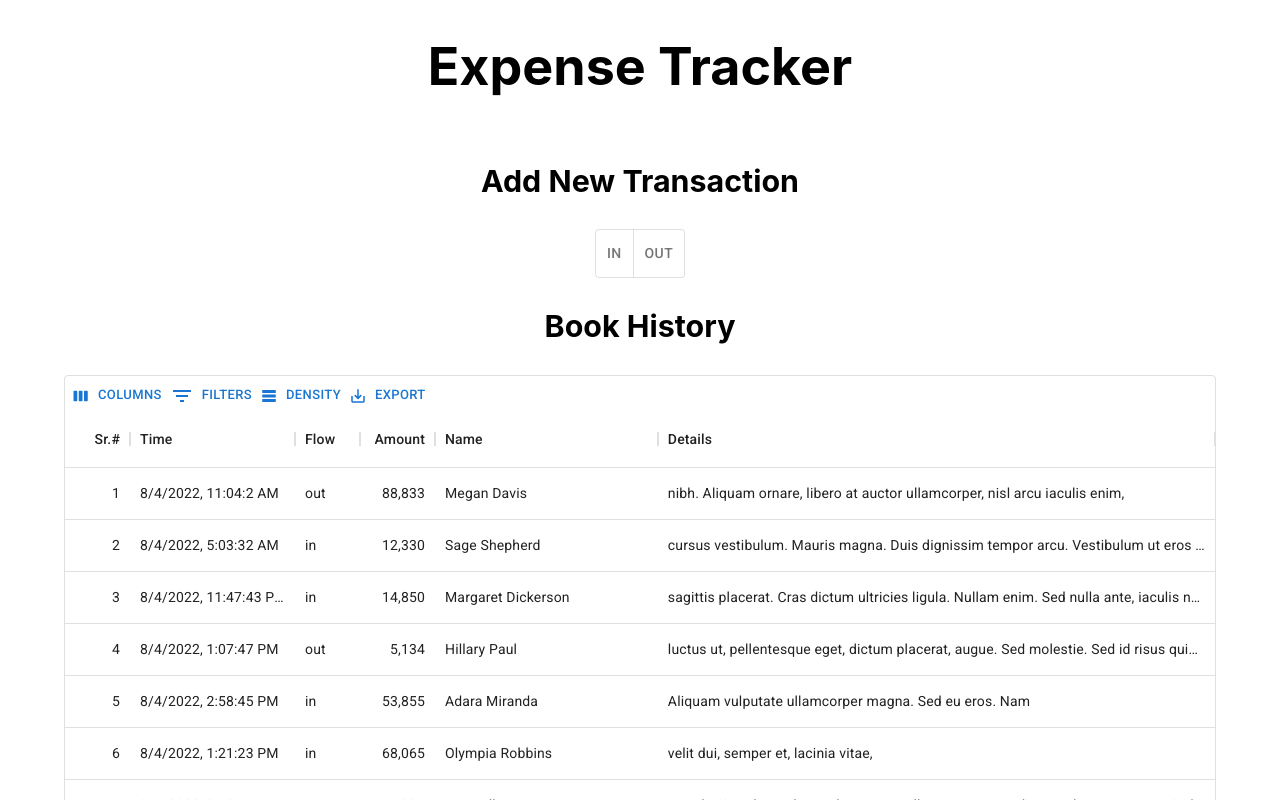
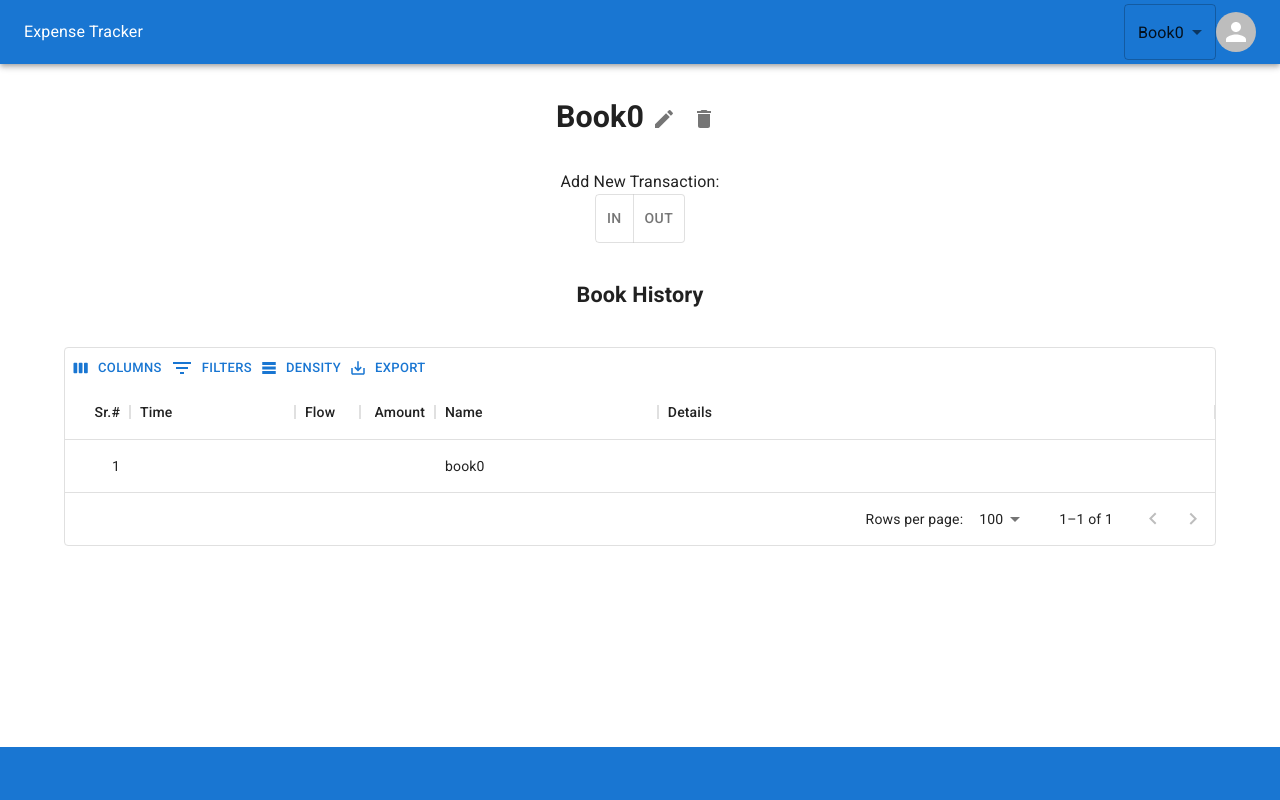
Before and after one commit to 123mahmad/expense-tracker, a React (Create React App) app: page / in a window 1280 px wide. Shown: the top 800 px of the page. Built offline with nearby package versions, Linux system fonts and the light colour scheme.

Commit message:
Add Sample Books and navbar and footer

```diff
--- a/src/App.css
+++ b/src/App.css
@@ -13,7 +13,7 @@ body {
   display: flex;
   flex-direction: column;
   align-items: center;
-  justify-content: center;
+  justify-content: space-between;
   font-size: calc(10px + 2vmin);
   /* background-color: #282c34;
   color: white; */
--- a/src/App.js
+++ b/src/App.js
@@ -1,17 +1,24 @@
 import './App.css';
-import { createContext, useState } from 'react';
+import { createContext, useEffect, useState } from 'react';
 import { AddTransaction } from './Components/AddTransaction';
 import { BookHistory } from './Components/BookHistory';
+import { AppBar, Avatar, BottomNavigation, createTheme, IconButton, MenuItem, Select, Toolbar, Typography } from '@mui/material';
+import { Box } from '@mui/system';
+import { Delete, Edit } from '@mui/icons-material';
 
 export let Context = createContext(null);
 
 function App() {
-  let [book, setBook] = useState([]);
+  let [library, setLibrary] = useState({Book0: [{'name':'book0'}], Book1:[{'name':'book1'}], Book2:[{'name':'book2'}], Book3:[{'name':'book3'}]});
+  let [currentBookName, setCurrentBookName] = useState('Book0')
+  let [book, setBook] = useState(library.Book0);
   let [transaction, setTransaction] = useState({
+    id: '',
+    time: '',
     moneyFlow: '',
+    amount: '',
     name: '',
-    details: '',
-    amount: ''
+    details: ''
   });
 
   let contextPayload = {
@@ -21,13 +28,46 @@ function App() {
     setTransaction
   };
 
+  useEffect(() => {
+    setLibrary({...library, [currentBookName]: book})
+    // eslint-disable-next-line
+  },[currentBookName, book])
+
+  function handleChange(e) {
+    let value = e.target.value;
+    setCurrentBookName(value);
+    let currentBook = library[value];
+    setBook(currentBook);
+  }
+
   return (
     <Context.Provider value={contextPayload}>
-      <div className="App">
-        <h1>Expense Tracker</h1>
+      <Box className="App">
+        <AppBar position='static'>
+          <Toolbar sx={{justifyContent: 'center'}}>
+            <Typography sx={{marginRight: 'auto'}}>Expense Tracker</Typography>
+            <Select labelId='selectBook' value={currentBookName} onChange={handleChange}>
+              {Object.keys(library).map((bookName, index) => {
+                  return <MenuItem key={index} value={bookName}>{bookName}</MenuItem>
+              })}
+            </Select>
+            <Avatar/>
+          </Toolbar>
+        </AppBar>
+        <h3>
+          {currentBookName}
+          {/* <Edit/> */}
+          <IconButton><Edit/></IconButton>
+          <IconButton><Delete/></IconButton>
+        </h3>
         <AddTransaction/>
         <BookHistory/>
-      </div>
+        <BottomNavigation
+          sx={{width: '100vw',
+          backgroundColor: createTheme().palette.primary.main}}
+        >
+        </BottomNavigation>
+      </Box>
     </Context.Provider>
   );
 }
--- a/src/Components/AddOutFlow.js
+++ b/src/Components/AddInOutflow.js
@@ -1,11 +1,11 @@
-import { Button, FormControl, Input, InputLabel } from '@mui/material'
+import { FormControl, Input, InputLabel } from '@mui/material'
 import { Container } from '@mui/system';
 import React, { useContext } from 'react'
 import { Context } from '../App';
 
-export const AddOutflow = () => {
+export const AddInOutflow = () => {
 
-  let {transaction, setTransaction, book, setBook} = useContext(Context);
+  let {transaction, setTransaction} = useContext(Context);
 
   function handleChange(e) {
     let name = e.target.name;
@@ -13,18 +13,21 @@ export const AddOutflow = () => {
     setTransaction({...transaction, [name]: value})
   };
 
-  function handleSubmission() {
-    setBook(book.concat({...transaction, 'time': new Date()}));
-    setTransaction({});
-  };
-
   return (
     <Container>
       <div>
-        <FormControl>
-          <InputLabel htmlFor='name'>To:</InputLabel>
-          <Input onChange={handleChange} name='name' id='name' type='text' value={transaction.name}></Input>
-        </FormControl>
+        {transaction.moneyFlow === 'in'
+          &&
+          <FormControl>
+            <InputLabel htmlFor='name'>From:</InputLabel>
+            <Input onChange={handleChange} name='name' id='name' type='text' value={transaction.name}></Input>
+          </FormControl>}
+        {transaction.moneyFlow === 'out'
+          &&
+          <FormControl>
+            <InputLabel htmlFor='name'>To:</InputLabel>
+            <Input onChange={handleChange} name='name' id='name' type='text' value={transaction.name}></Input>
+          </FormControl>}
       </div>
       <br></br>
       <div>
@@ -40,8 +43,6 @@ export const AddOutflow = () => {
           <Input onChange={handleChange} name='amount' id='amount' type='number' value={transaction.amount}></Input>
         </FormControl>
       </div>
-      <br></br>
-      <Button variant='contained' onClick={handleSubmission}>Submit</Button>
     </Container>
   )
 }
--- a/src/Components/AddInflow.js
+++ /dev/null
@@ -1,47 +0,0 @@
-import { Button, FormControl, Input, InputLabel } from '@mui/material'
-import { Container } from '@mui/system';
-import React, { useContext } from 'react'
-import { Context } from '../App';
-
-export const AddInflow = () => {
-
-  let {transaction, setTransaction, book, setBook} = useContext(Context);
-
-  function handleChange(e) {
-    let name = e.target.name;
-    let value = e.target.value;
-    setTransaction({...transaction, [name]: value})
-  };
-
-  function handleSubmission() {
-    setBook(book.concat({...transaction, 'time': new Date()}));
-    setTransaction({});
-  };
-
-  return (
-    <Container>
-      <div>
-        <FormControl>
-          <InputLabel htmlFor='name'>From:</InputLabel>
-          <Input onChange={handleChange} name='name' id='name' type='text' value={transaction.name}></Input>
-        </FormControl>
-      </div>
-      <br></br>
-      <div>
-        <FormControl>
-          <InputLabel htmlFor='details'>Details:</InputLabel>
-          <Input onChange={handleChange} name='details' id='details' type='text' value={transaction.details}></Input>
-        </FormControl>
-      </div>
-      <br></br>
-      <div>
-        <FormControl>
-          <InputLabel htmlFor='amount'>Amount:</InputLabel>
-          <Input onChange={handleChange} name='amount' id='amount' type='number' value={transaction.amount}></Input>
-        </FormControl>
-      </div>
-      <br></br>
-      <Button variant='contained' onClick={handleSubmission}>Submit</Button>
-    </Container>
-  )
-}
--- a/src/Components/AddTransaction.js
+++ b/src/Components/AddTransaction.js
@@ -1,13 +1,12 @@
-import { Button, ButtonGroup, Container, ToggleButton, ToggleButtonGroup } from '@mui/material'
+import { Button, ButtonGroup, Container, ToggleButton, ToggleButtonGroup, Typography } from '@mui/material'
 import React, { useContext } from 'react'
-import { AddInflow } from './AddInflow';
+import { AddInOutflow } from './AddInOutflow';
 import { Context } from '../App';
-import { AddOutflow } from './AddOutFlow';
 import { Close } from '@mui/icons-material';
 
 export const AddTransaction = () => {
 
-  let {transaction, setTransaction} = useContext(Context);
+  let {transaction, setTransaction, book, setBook} = useContext(Context);
 
   function handleChange(e) {
     let value = e.target.value;
@@ -18,9 +17,14 @@ export const AddTransaction = () => {
     setTransaction({});
   };
 
+  function handleSubmission() {
+    setBook(book.concat({...transaction, 'time': new Date()}));
+    setTransaction({});
+  };
+
   return (
     <Container>
-      <h3>Add New Transaction</h3>
+      <Typography>Add New Transaction:</Typography>
       <ButtonGroup>
         <ToggleButtonGroup
           value={transaction.moneyFlow}
@@ -36,9 +40,11 @@ export const AddTransaction = () => {
         </ToggleButtonGroup>
         {(transaction.moneyFlow === 'in' || transaction.moneyFlow === 'out')
          && <Button color='warning' onClick={handelCancellation}><Close/></Button>}
+        {(transaction.moneyFlow === 'in' || transaction.moneyFlow === 'out')
+         && <Button color='success' onClick={handleSubmission}>Submit</Button>}
       </ButtonGroup>
-      {transaction.moneyFlow === 'in' && <AddInflow/>}
-      {transaction.moneyFlow === 'out' && <AddOutflow/>}
+      {(transaction.moneyFlow === 'in' || transaction.moneyFlow === 'out')
+       && <AddInOutflow/>}
     </Container>
   )
 }
--- a/src/Components/BookHistory.js
+++ b/src/Components/BookHistory.js
@@ -1,12 +1,12 @@
 import { Container } from '@mui/material';
 import { DataGrid, GridToolbar } from '@mui/x-data-grid';
-//import React, { useContext } from 'react'
-//import { Context } from '../App'
+import React, { useContext } from 'react'
+import { Context } from '../App'
 
 export const BookHistory = () => {
 
-  //let {book} = useContext(Context);
-  let book = require('../sampleData.json');
+  let {book} = useContext(Context);
+  //let book = require('../sampleData.json');
 
   let rows = book.map((transaction, index) => {
     return {...transaction, 'id' : index + 1}
@@ -23,7 +23,7 @@ export const BookHistory = () => {
 
   return (
     <Container>
-      <h3>Book History</h3>
+      <h5>Book History</h5>
       <div style={{minHeight: 400, width: '100%'}}>
         <DataGrid
           rows={rows}
--- a/src/index.js
+++ b/src/index.js
@@ -2,6 +2,7 @@ import '@fontsource/roboto/300.css';
 import '@fontsource/roboto/400.css';
 import '@fontsource/roboto/500.css';
 import '@fontsource/roboto/700.css';
+import { CssBaseline } from '@mui/material';
 
 import React from 'react';
 import ReactDOM from 'react-dom/client';
@@ -10,6 +11,7 @@ import App from './App';
 const root = ReactDOM.createRoot(document.getElementById('root'));
 root.render(
   <React.StrictMode>
+    <CssBaseline/>
     <App />
   </React.StrictMode>
 );
```
